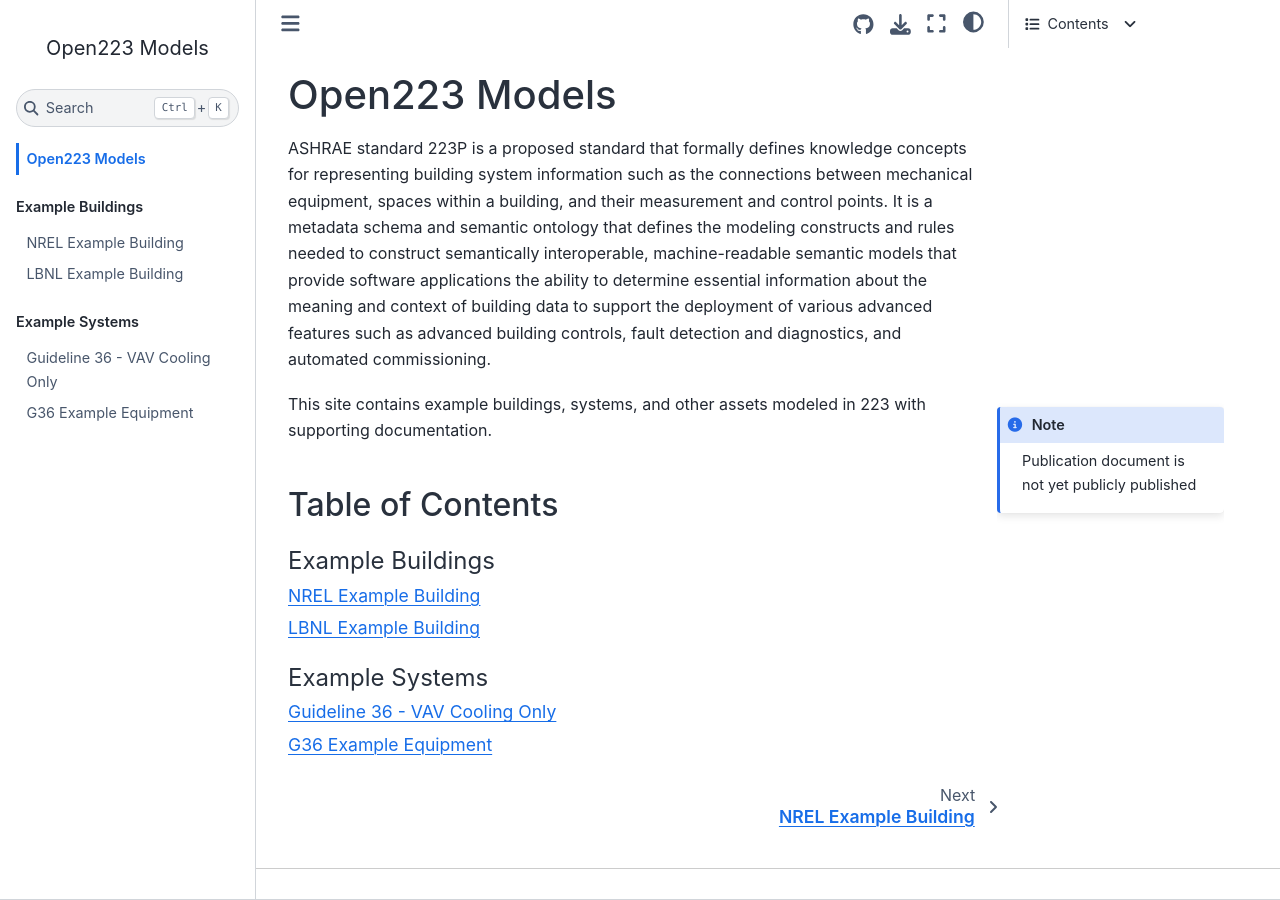
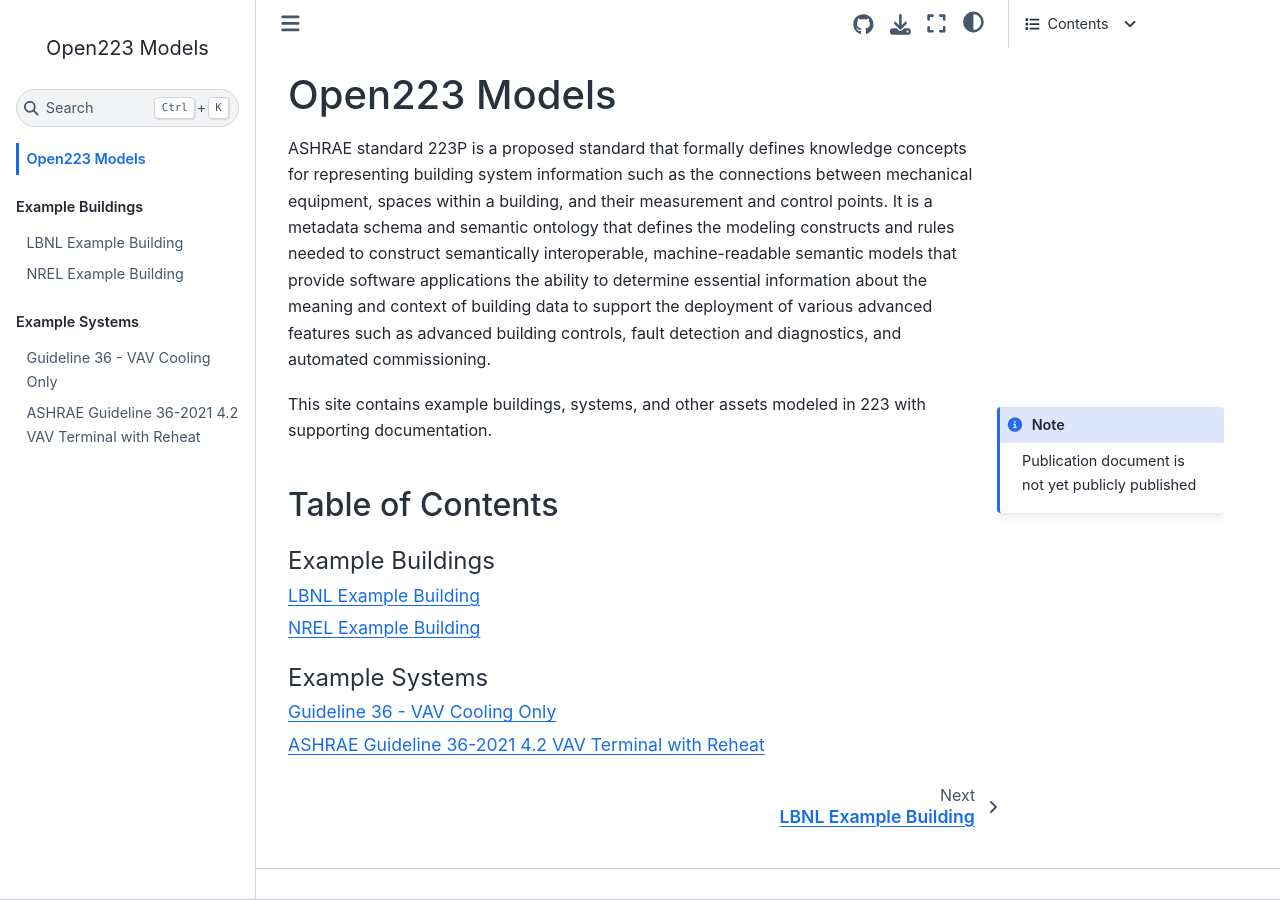
Before and after one commit to open223/models.open223.info, a Jupyter Book: the page built from intro.md, in a window 1280 px wide. Built offline with Jupyter Book 1.0.4 settings and Sphinx 7.4.7 and the Sphinx Book theme 1.1.4, drawn with Linux system fonts in a browser that asks for light colours.

Commit message:
Update _toc.yml with G36 4.2

```diff
--- a/_toc.yml
+++ b/_toc.yml
@@ -7,9 +7,9 @@
 parts:
 - caption: Example Buildings
   chapters:
+  - file: examples/lbnl-example.md
   - file: examples/NREL-example.md
-  - file: examples/lbnl-example.md
 - caption: Example Systems
   chapters:
   - file: examples/G36-4-1.md
-  - file: examples/G36-4-2.md
+  - file: examples/guideline36-2021-4.2.md
```
